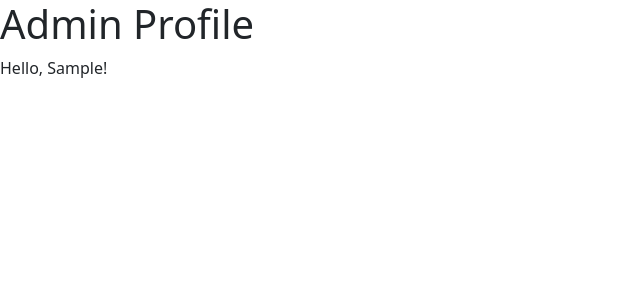
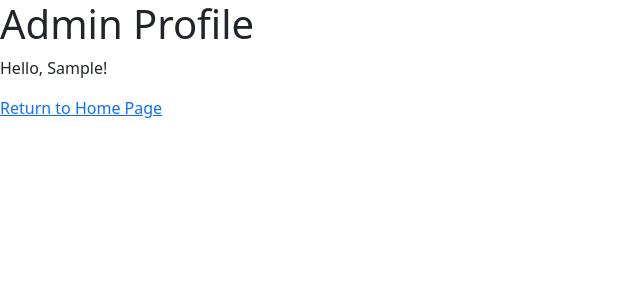
Before and after one commit to georeeve/group13-frontend, a Flask app: template templates/userProfileAdmin.html in a window 1280 px wide. Shown: the top 300 px of the page, without its empty margins (0-640 px from the left). Run offline with Flask 2, Linux system fonts and the light colour scheme; the template is opened without the code that fills it: most values are stand-ins (such as "Sample title", 1, 10 or a date in 2020).

Commit message:
Added return link to profile page

```diff
--- a/templates/userProfileAdmin.html
+++ b/templates/userProfileAdmin.html
@@ -10,6 +10,7 @@
 <body>
     <div><h1>Admin Profile</h1>
     <p>Hello, {{firstName}}!</p>
+    <a href={{url_for('home.getItems')}}>Return to Home Page</a>
     </div>
 </body>
 </html>
```
